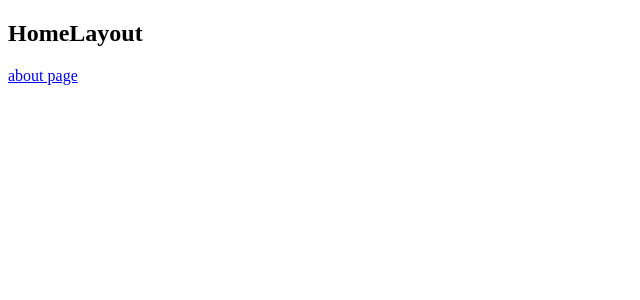
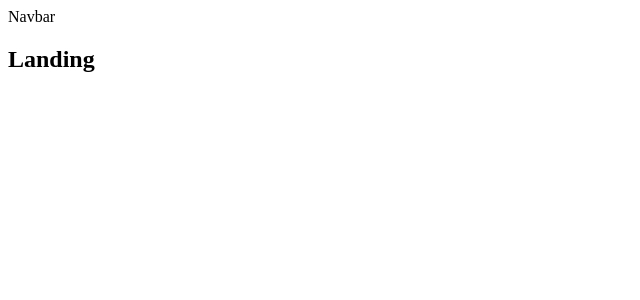
Before and after one commit to priyak1203/react-libraries, a React (Vite) app in the folder 07-MixMaster-ReactRouterDom/: page / in a window 1280 px wide. Shown: the top 300 px of the page, without its empty margins (0-640 px from the left). Built offline with nearby package versions, Linux system fonts and the light colour scheme.

Commit message:
nested pages structure

```diff
--- a/07-MixMaster-ReactRouterDom/src/App.jsx
+++ b/07-MixMaster-ReactRouterDom/src/App.jsx
@@ -1,9 +1,17 @@
 import { createBrowserRouter, RouterProvider } from 'react-router-dom';
-import { About, HomeLayout } from './pages';
+import { About, Cocktail, HomeLayout, Landing, Newsletter } from './pages';
 
 const router = createBrowserRouter([
-  { path: '/', element: <HomeLayout /> },
-  { path: '/about', element: <About /> },
+  {
+    path: '/',
+    element: <HomeLayout />,
+    children: [
+      { index: true, element: <Landing /> },
+      { path: 'cocktail', element: <Cocktail /> },
+      { path: 'about', element: <About /> },
+      { path: 'newsletter', element: <Newsletter /> },
+    ],
+  },
 ]);
 
 function App() {
--- a/07-MixMaster-ReactRouterDom/src/pages/HomeLayout.jsx
+++ b/07-MixMaster-ReactRouterDom/src/pages/HomeLayout.jsx
@@ -1,10 +1,10 @@
-import { Link } from 'react-router-dom';
+import { Link, Outlet } from 'react-router-dom';
 
 const HomeLayout = () => {
   return (
     <div>
-      <h2>HomeLayout</h2>
-      <Link to="/about">about page</Link>
+      <nav>Navbar</nav>
+      <Outlet />
     </div>
   );
 };
```
